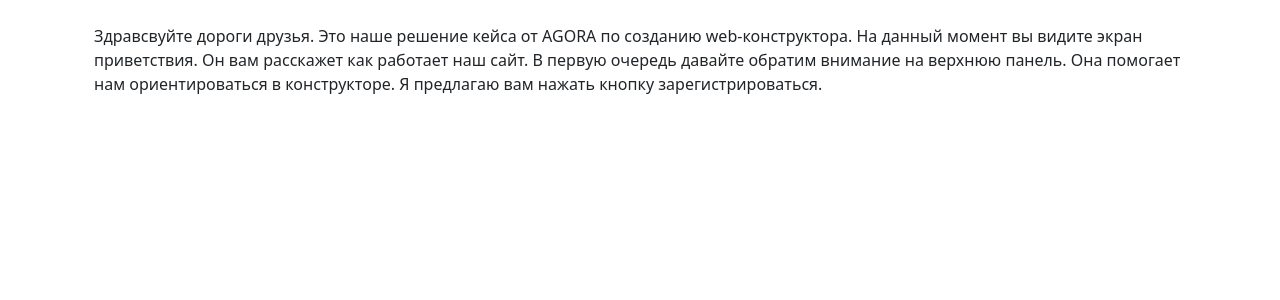
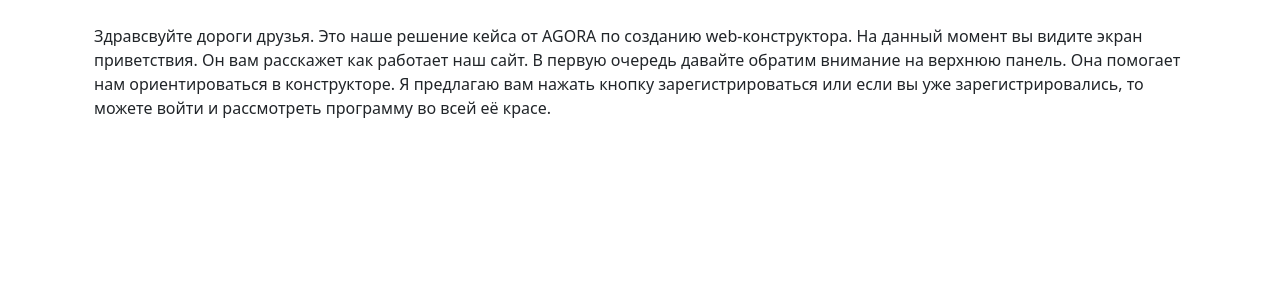
Before and after one commit to ipon1105/WebConstructer, a Django app: page /welcome in a window 1280 px wide. Shown: the part 73-373 px from the top of the page. Run offline with Django 4.2, Linux system fonts and the light colour scheme.

Commit message:
Update welcome.html
Update text

```diff
--- a/Constructer/Constructer/web/templates/web/welcome.html
+++ b/Constructer/Constructer/web/templates/web/welcome.html
@@ -8,7 +8,7 @@
     {% block content %}
         <div class="container">
             <p>Здравсвуйте дороги друзья. Это наше решение кейса от AGORA по созданию web-конструктора. На данный момент вы видите экран приветствия. Он вам расскажет как работает наш сайт.
-            В первую очередь давайте обратим внимание на верхнюю панель. Она помогает нам ориентироваться в конструкторе. Я предлагаю вам нажать кнопку зарегистрироваться.</p>
+            В первую очередь давайте обратим внимание на верхнюю панель. Она помогает нам ориентироваться в конструкторе. Я предлагаю вам нажать кнопку зарегистрироваться или если вы уже зарегистрировались, то можете войти и рассмотреть программу во всей её красе.</p>
         </div>
         {% if form %}
         <br>
```
